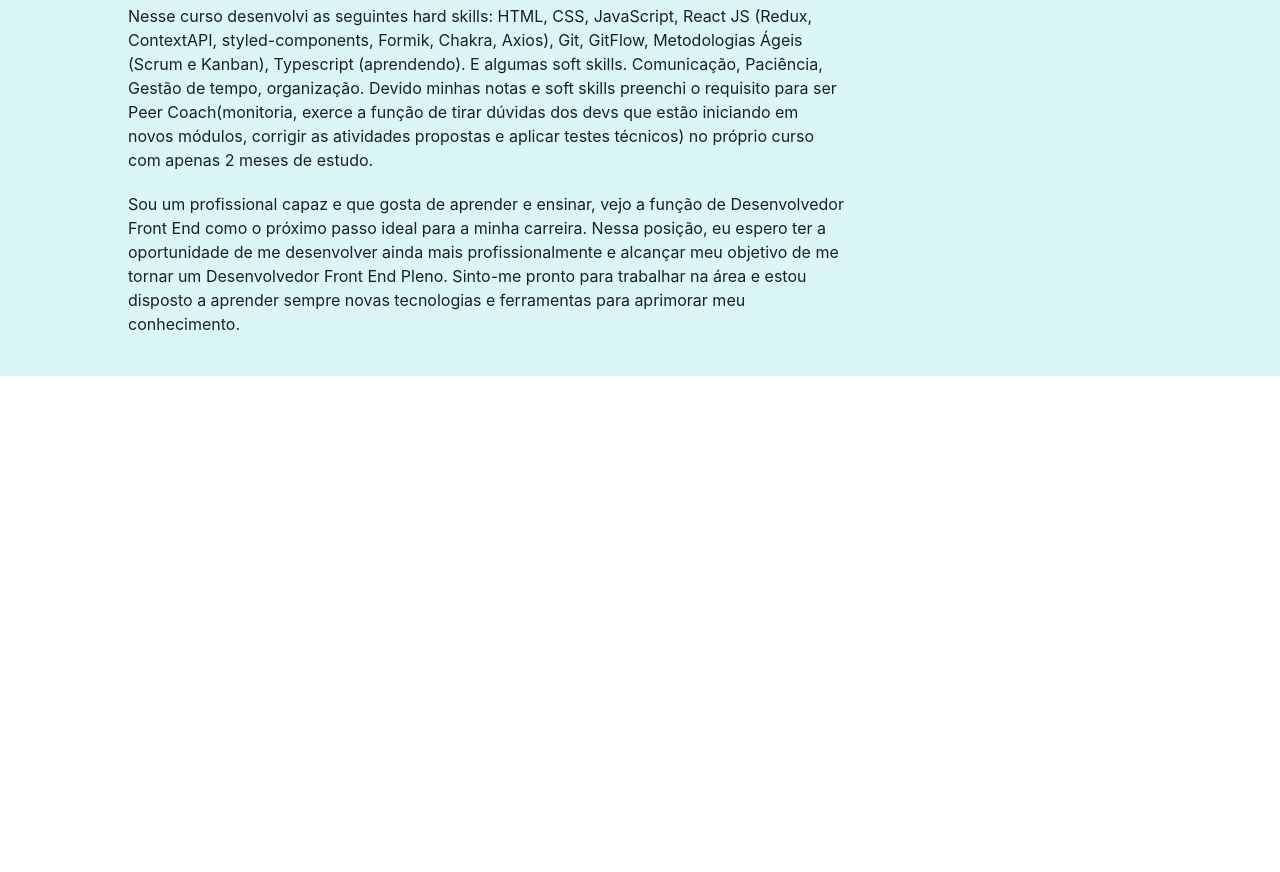
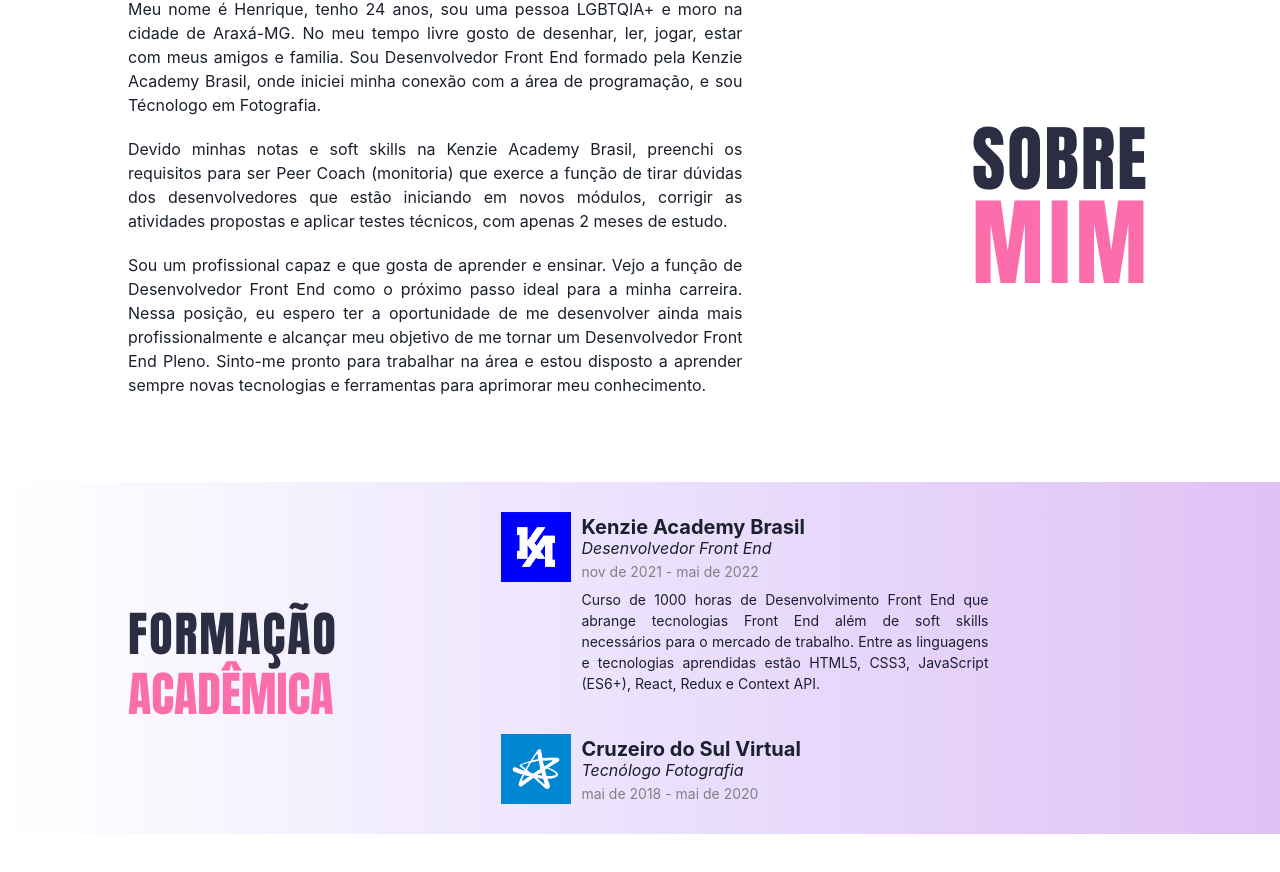
Before and after one commit to henrique-luc/Portifolio, a React (Create React App) app: page /sobre-mim in a window 1280 px wide. Shown: the part 498-1370 px from the top of the page. Before the commit the page ends 874 px from the top, so only its background shows below. Built offline with nearby package versions, Linux system fonts and the light colour scheme.

Commit message:
feat: about me page

```diff
--- a/src/components/Card/cardsHardSkills.jsx
+++ b/src/components/Card/cardsHardSkills.jsx
@@ -43,7 +43,7 @@ export const CardsHardSkills = () => {
                 bg: "#FAD2E3",
               }}
             >
-              <FaGitAlt color="#F7114E" size="30px" />
+              <FaGitAlt color="#fc6dab" size="30px" />
               <Box flex="1" textAlign="center" fontWeight="700">
                 Git
               </Box>
@@ -81,7 +81,7 @@ export const CardsHardSkills = () => {
                 bg: "#FAD2E3",
               }}
             >
-              <FaHtml5 color="#F7114E" size="30px" />
+              <FaHtml5 color="#fc6dab" size="30px" />
               <Box flex="1" textAlign="center" fontWeight="700">
                 HTML5
               </Box>
@@ -108,7 +108,7 @@ export const CardsHardSkills = () => {
                 bg: "#FAD2E3",
               }}
             >
-              <FaCss3Alt color="#F7114E" size="30px" />
+              <FaCss3Alt color="#fc6dab" size="30px" />
               <Box flex="1" textAlign="center" fontWeight="700">
                 CSS3
               </Box>
@@ -135,7 +135,7 @@ export const CardsHardSkills = () => {
                 bg: "#FAD2E3",
               }}
             >
-              <SiJavascript color="#F7114E" size="25px" />
+              <SiJavascript color="#fc6dab" size="25px" />
               <Box flex="1" textAlign="center" fontWeight="700">
                 JavaScript
               </Box>
@@ -162,7 +162,7 @@ export const CardsHardSkills = () => {
                 bg: "#FAD2E3",
               }}
             >
-              <FaReact color="#F7114E" size="30px" />
+              <FaReact color="#fc6dab" size="30px" />
               <Box flex="1" textAlign="center" fontWeight="700">
                 React JS
               </Box>
@@ -212,7 +212,7 @@ export const CardsHardSkills = () => {
                 bg: "#FAD2E3",
               }}
             >
-              <SiTypescript color="#F7114E" size="25px" />
+              <SiTypescript color="#fc6dab" size="25px" />
               <Box flex="1" textAlign="center" fontWeight="700">
                 TypeScript
               </Box>
@@ -244,7 +244,7 @@ export const CardsHardSkills = () => {
                 bg: "#FAD2E3",
               }}
             >
-              <FaNodeJs color="#F7114E" size="25px" />
+              <FaNodeJs color="#fc6dab" size="25px" />
               <Box flex="1" textAlign="center" fontWeight="700">
                 Node.js
               </Box>
@@ -271,7 +271,7 @@ export const CardsHardSkills = () => {
                 bg: "#FAD2E3",
               }}
             >
-              <FaInfoCircle color="#F7114E" size="25px" />
+              <FaInfoCircle color="#fc6dab" size="25px" />
               <Box flex="1" textAlign="center" fontWeight="700">
                 API Rest
               </Box>
@@ -298,7 +298,7 @@ export const CardsHardSkills = () => {
                 bg: "#FAD2E3",
               }}
             >
-              <FaPencilAlt color="#F7114E" size="25px" />
+              <FaPencilAlt color="#fc6dab" size="25px" />
               <Box flex="1" textAlign="center" fontWeight="700">
                 Metod. Ágeis
               </Box>
@@ -333,7 +333,7 @@ export const CardsHardSkills = () => {
                 bg: "#FAD2E3",
               }}
             >
-              <FaFigma color="#F7114E" size="25px" />
+              <FaFigma color="#fc6dab" size="25px" />
               <Box flex="1" textAlign="center" fontWeight="700">
                 Figma
               </Box>
@@ -360,7 +360,7 @@ export const CardsHardSkills = () => {
                 bg: "#FAD2E3",
               }}
             >
-              <SiAdobe color="#F7114E" size="25px" />
+              <SiAdobe color="#fc6dab" size="25px" />
               <Box flex="1" textAlign="center" fontWeight="700">
                 Adobe CC
               </Box>
@@ -395,7 +395,7 @@ export const CardsHardSkills = () => {
                 bg: "#FAD2E3",
               }}
             >
-              <IoLanguageOutline color="#F7114E" size="25px" />
+              <IoLanguageOutline color="#fc6dab" size="25px" />
               <Box flex="1" textAlign="center" fontWeight="700">
                 Inglês
               </Box>
@@ -408,7 +408,7 @@ export const CardsHardSkills = () => {
                 {" "}
                 Nível de experiência
               </Text>
-              <Progress colorScheme="purple" hasStripe value={90} />
+              <Progress colorScheme="purple" hasStripe value={60} />
             </Box>
           </AccordionPanel>
         </AccordionItem>
--- a/src/pages/AboutMe/index.jsx
+++ b/src/pages/AboutMe/index.jsx
@@ -1,6 +1,9 @@
 import { Box, Center, Text, Image } from "@chakra-ui/react";
 import { Header } from "../../components/Header";
 import { theme } from "../../styles/theme";
+
+import kenzieAcademyLogo from "../../assets/kenzieAcademyLogo.png";
+import CruzeiroDoSulLogo from "../../assets/CruzeiroDoSulLogo.png";
 
 export const AboutMe = () => {
   return (
@@ -20,6 +23,7 @@ export const AboutMe = () => {
               boxSize="300px"
               src="Henrique.jpg"
               alt="Henrique Silva"
+              mr={5}
             />
             <Box>
               <Text
@@ -41,36 +45,136 @@ export const AboutMe = () => {
               </Text>
             </Box>
           </Box>
+        </Box>
+      </Center>
+
+      <Center w="80%" m="65px auto" justifyContent="space-between">
+        <Box textAlign="justify" w="60%">
+          <Text mb="20px">
+            Meu nome é Henrique, tenho 24 anos, sou uma pessoa LGBTQIA+ e moro
+            na cidade de Araxá-MG. No meu tempo livre gosto de desenhar, ler,
+            jogar, estar com meus amigos e familia. Sou Desenvolvedor Front End
+            formado pela Kenzie Academy Brasil, onde iniciei minha conexão com a
+            área de programação, e sou Técnologo em Fotografia.
+          </Text>
+          <Text mb="20px">
+            Devido minhas notas e soft skills na Kenzie Academy Brasil, preenchi
+            os requisitos para ser Peer Coach (monitoria) que exerce a função de
+            tirar dúvidas dos desenvolvedores que estão iniciando em novos
+            módulos, corrigir as atividades propostas e aplicar testes técnicos,
+            com apenas 2 meses de estudo.
+          </Text>
+          <Text mb="20px">
+            Sou um profissional capaz e que gosta de aprender e ensinar. Vejo a
+            função de Desenvolvedor Front End como o próximo passo ideal para a
+            minha carreira. Nessa posição, eu espero ter a oportunidade de me
+            desenvolver ainda mais profissionalmente e alcançar meu objetivo de
+            me tornar um Desenvolvedor Front End Pleno. Sinto-me pronto para
+            trabalhar na área e estou disposto a aprender sempre novas
+            tecnologias e ferramentas para aprimorar meu conhecimento.
+          </Text>
+        </Box>
+        <Box>
+          <Text
+            fontFamily="Anton, sans-serif"
+            fontSize="7xl"
+            lineHeight="1"
+            color={theme.colors.blue[900]}
+            letterSpacing="2px"
+          >
+            SOBRE
+          </Text>
+          <Text
+            fontFamily="Anton, sans-serif"
+            fontSize="6rem"
+            lineHeight="1"
+            space={1}
+            color={theme.colors.red[100]}
+            letterSpacing="5px"
+          >
+            MIM
+          </Text>
+        </Box>
+      </Center>
+
+      <Center
+        w="100%"
+        m="65px auto"
+        p="30px 0"
+        bgGradient="linear(to-r, #ffffff, #f4f0fe, #ebe1fd, #e5d1fa, #e0c1f5)"
+      >
+        <Center w="80%" justifyContent="space-between">
           <Box>
-            <Text w="70%" mb="20px">
-              Meu nome é Henrique, tenho 24 anos, sou uma pessoa LGBTQIA+ e moro
-              na cidade de Araxá-MG. Sou Desenvolvedor Front End formado pela
-              Kenzie Academy Brasil, onde iniciei minha conexão com a área de
-              programação.
+            <Text
+              fontFamily="Anton, sans-serif"
+              fontSize="5xl"
+              color={theme.colors.blue[900]}
+              letterSpacing="2px"
+            >
+              FORMAÇÃO
             </Text>
-            <Text w="70%" mb="20px">
-              Nesse curso desenvolvi as seguintes hard skills: HTML, CSS,
-              JavaScript, React JS (Redux, ContextAPI, styled-components,
-              Formik, Chakra, Axios), Git, GitFlow, Metodologias Ágeis (Scrum e
-              Kanban), Typescript (aprendendo). E algumas soft skills.
-              Comunicação, Paciência, Gestão de tempo, organização. Devido
-              minhas notas e soft skills preenchi o requisito para ser Peer
-              Coach(monitoria, exerce a função de tirar dúvidas dos devs que
-              estão iniciando em novos módulos, corrigir as atividades propostas
-              e aplicar testes técnicos) no próprio curso com apenas 2 meses de
-              estudo.
-            </Text>
-            <Text w="70%" mb="20px">
-              Sou um profissional capaz e que gosta de aprender e ensinar, vejo
-              a função de Desenvolvedor Front End como o próximo passo ideal
-              para a minha carreira. Nessa posição, eu espero ter a oportunidade
-              de me desenvolver ainda mais profissionalmente e alcançar meu
-              objetivo de me tornar um Desenvolvedor Front End Pleno. Sinto-me
-              pronto para trabalhar na área e estou disposto a aprender sempre
-              novas tecnologias e ferramentas para aprimorar meu conhecimento.
+            <Text
+              fontFamily="Anton, sans-serif"
+              fontSize="5xl"
+              lineHeight="1"
+              space={1}
+              color={theme.colors.red[100]}
+            >
+              ACADÊMICA
             </Text>
           </Box>
-        </Box>
+          <Box>
+            <Center alignItems="flex-start">
+              <Box mr="10px">
+                <Image
+                  boxSize="70px"
+                  objectFit="cover"
+                  src={kenzieAcademyLogo}
+                  alt="Dan Abramov"
+                />
+              </Box>
+              <Box w="50%">
+                <Text fontWeight="700" fontSize="xl">
+                  Kenzie Academy Brasil
+                </Text>
+                <Text lineHeight="12px" fontStyle="italic">
+                  Desenvolvedor Front End
+                </Text>
+                <Text fontSize="sm" mt="7px" color="gray">
+                  nov de 2021 - mai de 2022
+                </Text>
+                <Text fontSize="sm" mt="7px" textAlign="justify">
+                  Curso de 1000 horas de Desenvolvimento Front End que abrange
+                  tecnologias Front End além de soft skills necessários para o
+                  mercado de trabalho. Entre as linguagens e tecnologias
+                  aprendidas estão HTML5, CSS3, JavaScript (ES6+), React, Redux
+                  e Context API.
+                </Text>
+              </Box>
+            </Center>
+            <Center alignItems="flex-start" mt="40px">
+              <Box mr="10px">
+                <Image
+                  boxSize="70px"
+                  objectFit="cover"
+                  src={CruzeiroDoSulLogo}
+                  alt="Dan Abramov"
+                />
+              </Box>
+              <Box w="50%">
+                <Text fontWeight="700" fontSize="xl">
+                  Cruzeiro do Sul Virtual
+                </Text>
+                <Text lineHeight="12px" fontStyle="italic">
+                  Tecnólogo Fotografia
+                </Text>
+                <Text fontSize="sm" mt="7px" color="gray">
+                  mai de 2018 - mai de 2020
+                </Text>
+              </Box>
+            </Center>
+          </Box>
+        </Center>
       </Center>
     </Box>
   );
--- a/src/pages/Contacts/index.jsx
+++ b/src/pages/Contacts/index.jsx
@@ -1,3 +1,19 @@
+import { Box, Center, Text, Image } from "@chakra-ui/react";
+import { Header } from "../../components/Header";
+import { theme } from "../../styles/theme";
+
 export const Contacts = () => {
-  return;
+  return (
+    <Box>
+      <Center
+        flexDir="column"
+        bg={theme.colors.blue[100]}
+        w="100%"
+        h="fit-content"
+        pb={5}
+      >
+        <Header />
+      </Center>
+    </Box>
+  );
 };
--- a/src/pages/Projects/index.jsx
+++ b/src/pages/Projects/index.jsx
@@ -1,3 +1,19 @@
+import { Box, Center, Text, Image } from "@chakra-ui/react";
+import { Header } from "../../components/Header";
+import { theme } from "../../styles/theme";
+
 export const Projects = () => {
-  return;
+  return (
+    <Box>
+      <Center
+        flexDir="column"
+        bg={theme.colors.blue[100]}
+        w="100%"
+        h="fit-content"
+        pb={5}
+      >
+        <Header />
+      </Center>
+    </Box>
+  );
 };
--- a/src/pages/Resume/index.jsx
+++ b/src/pages/Resume/index.jsx
@@ -129,17 +129,11 @@ export const Resume = () => {
         </Box>
       </Center>
 
-      <Center w="80%" m="65px auto">
+      <Center w="80%" m="65px auto" justifyContent="space-between">
         <Box w="70%">
           <CardsHardSkills />
         </Box>
-        <Box
-          w="30%"
-          display="flex"
-          flexDir="column"
-          alignItems="center"
-          m="0 auto"
-        >
+        <Box display="flex" flexDir="column">
           <Text
             fontFamily="Anton, sans-serif"
             fontSize="8rem"
@@ -169,14 +163,8 @@ export const Resume = () => {
         p="30px 0"
         bgGradient="linear(to-r,  #e0c1f5, #e5d1fa,#ebe1fd, #f4f0fe, #ffffff, )"
       >
-        <Box w="80%" display="flex">
-          <Box
-            w="30%"
-            display="flex"
-            flexDir="column"
-            alignItems="center"
-            m="0 auto"
-          >
+        <Box w="80%" display="flex" justifyContent="space-between">
+          <Box w="30%" display="flex" flexDir="column">
             <Text
               fontFamily="Anton, sans-serif"
               fontSize="8rem"
--- a/src/styles/theme.js
+++ b/src/styles/theme.js
@@ -3,13 +3,13 @@ import { extendTheme, theme as ChakraTheme } from "@chakra-ui/react";
 export const theme = extendTheme({
   colors: {
     blue: {
-      100: "#DAF6F6",
+      100: "#C1EDF5",
       900: "#2b2d42",
     },
 
     red: {
       50: "#FA738B",
-      100: "#F7114E",
+      100: "#fc6dab",
     },
 
     lilac: {
```
Also changed, not shown: src/assets/CruzeiroDoSulLogo.png (added), src/assets/kenzieAcademyLogo.png (added).
